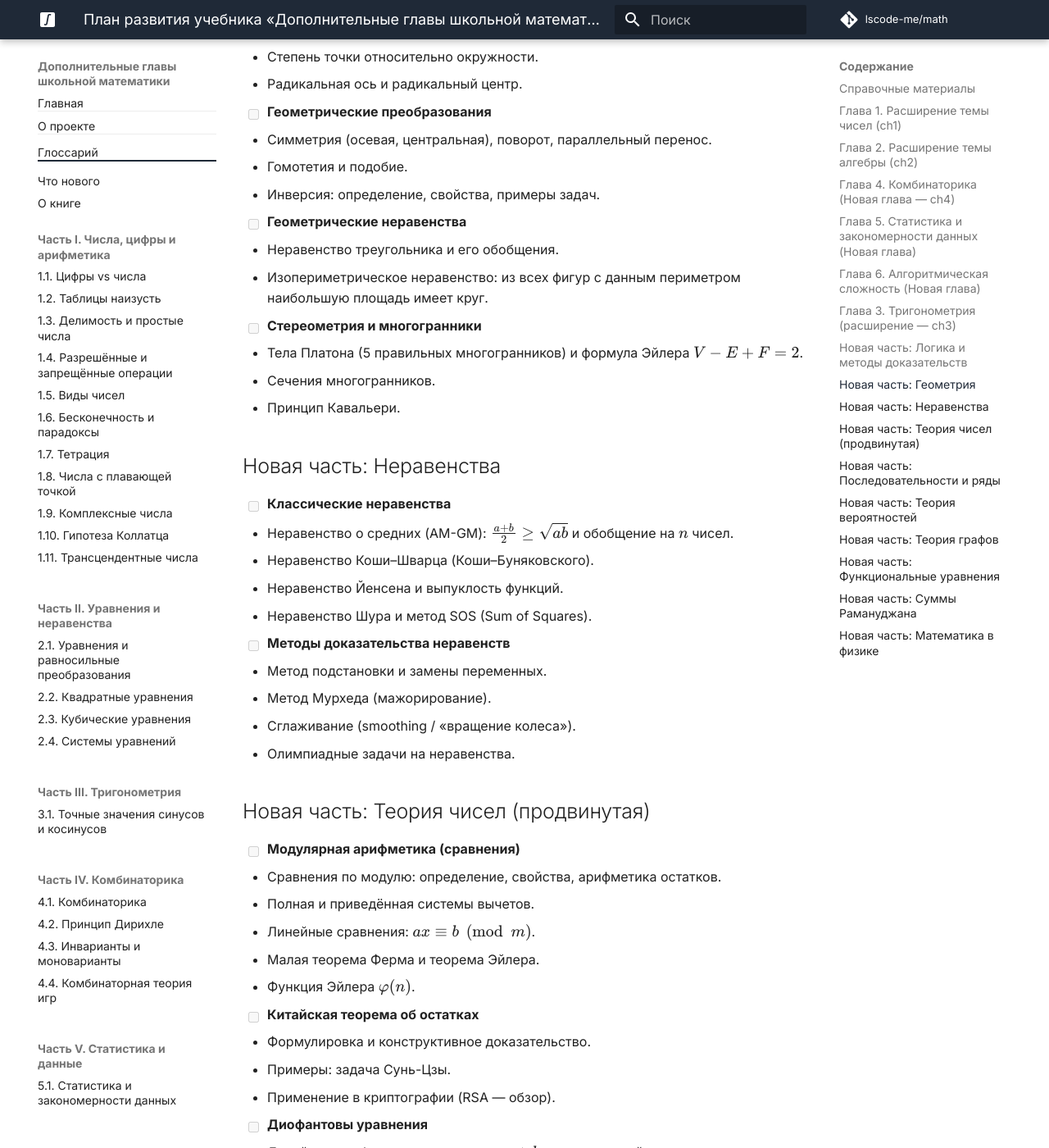
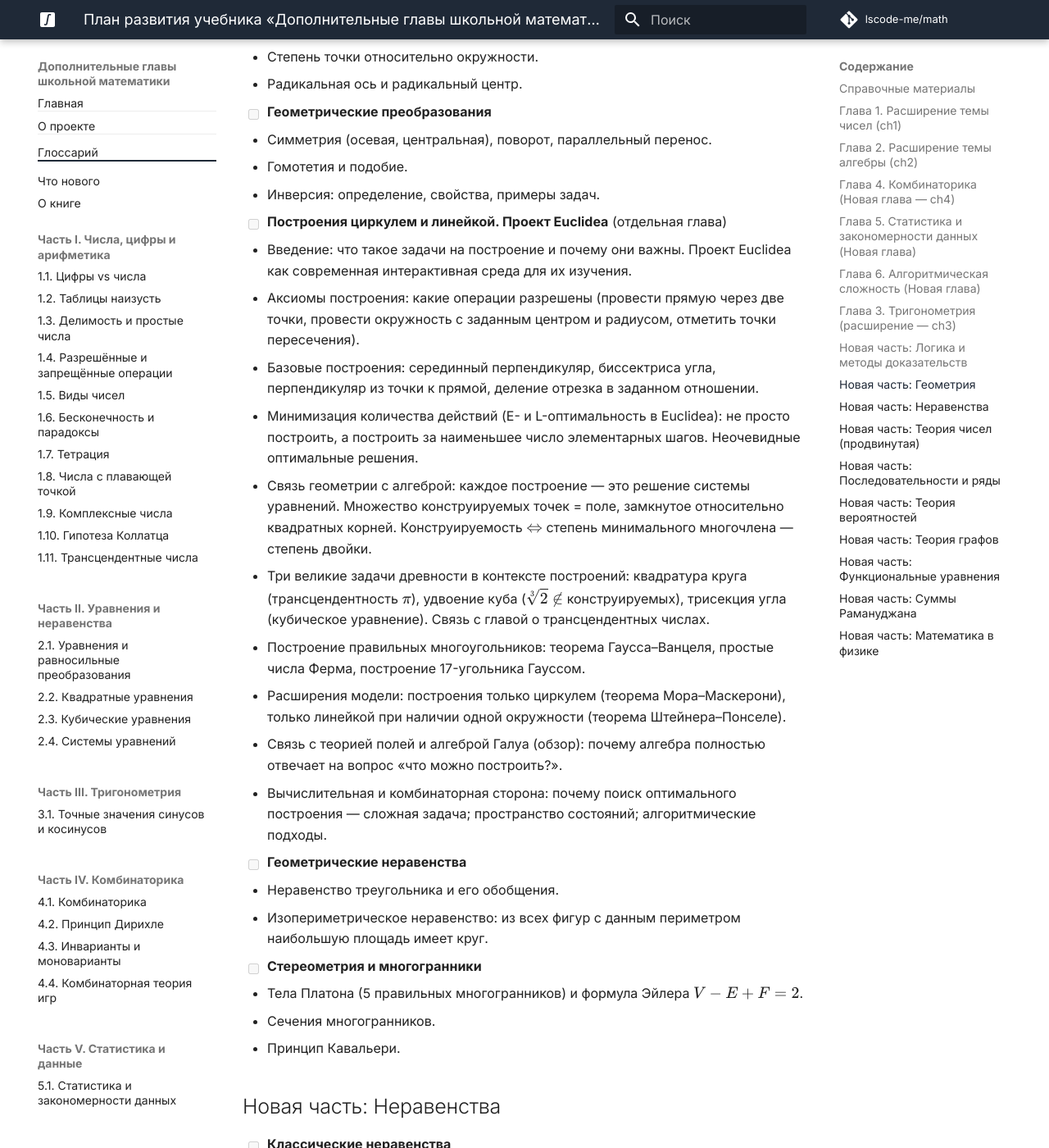
Before and after one commit to lscode-me/math, an MkDocs documentation site: the page built from docs/plan.md, in a window 1280 px wide and 1400 px high, scrolled down 6791 px. Shown: the whole window at 82% size. Built offline with MkDocs 1.6.1 and Material for MkDocs 9.7.7, drawn with Linux system fonts in a browser that asks for light colours; comment, search, counter and statistics services are not loaded.

Commit message:
plan: добавить главу про построения циркулем и линейкой (Euclidea)

```diff
--- a/docs/plan.md
+++ b/docs/plan.md
@@ -201,6 +201,18 @@
   - Гомотетия и подобие.
   - Инверсия: определение, свойства, примеры задач.
 
+- [ ] **Построения циркулем и линейкой. Проект Euclidea** (отдельная глава)
+  - Введение: что такое задачи на построение и почему они важны. Проект Euclidea как современная интерактивная среда для их изучения.
+  - Аксиомы построения: какие операции разрешены (провести прямую через две точки, провести окружность с заданным центром и радиусом, отметить точки пересечения).
+  - Базовые построения: серединный перпендикуляр, биссектриса угла, перпендикуляр из точки к прямой, деление отрезка в заданном отношении.
+  - Минимизация количества действий (E- и L-оптимальность в Euclidea): не просто построить, а построить за наименьшее число элементарных шагов. Неочевидные оптимальные решения.
+  - Связь геометрии с алгеброй: каждое построение — это решение системы уравнений. Множество конструируемых точек = поле, замкнутое относительно квадратных корней. Конструируемость $\Leftrightarrow$ степень минимального многочлена — степень двойки.
+  - Три великие задачи древности в контексте построений: квадратура круга (трансцендентность $\pi$), удвоение куба ($\sqrt[3]{2} \notin$ конструируемых), трисекция угла (кубическое уравнение). Связь с главой о трансцендентных числах.
+  - Построение правильных многоугольников: теорема Гаусса–Ванцеля, простые числа Ферма, построение 17-угольника Гауссом.
+  - Расширения модели: построения только циркулем (теорема Мора–Маскерони), только линейкой при наличии одной окружности (теорема Штейнера–Понселе).
+  - Связь с теорией полей и алгеброй Галуа (обзор): почему алгебра полностью отвечает на вопрос «что можно построить?».
+  - Вычислительная и комбинаторная сторона: почему поиск оптимального построения — сложная задача; пространство состояний; алгоритмические подходы.
+
 - [ ] **Геометрические неравенства**
   - Неравенство треугольника и его обобщения.
   - Изопериметрическое неравенство: из всех фигур с данным периметром наибольшую площадь имеет круг.
```
